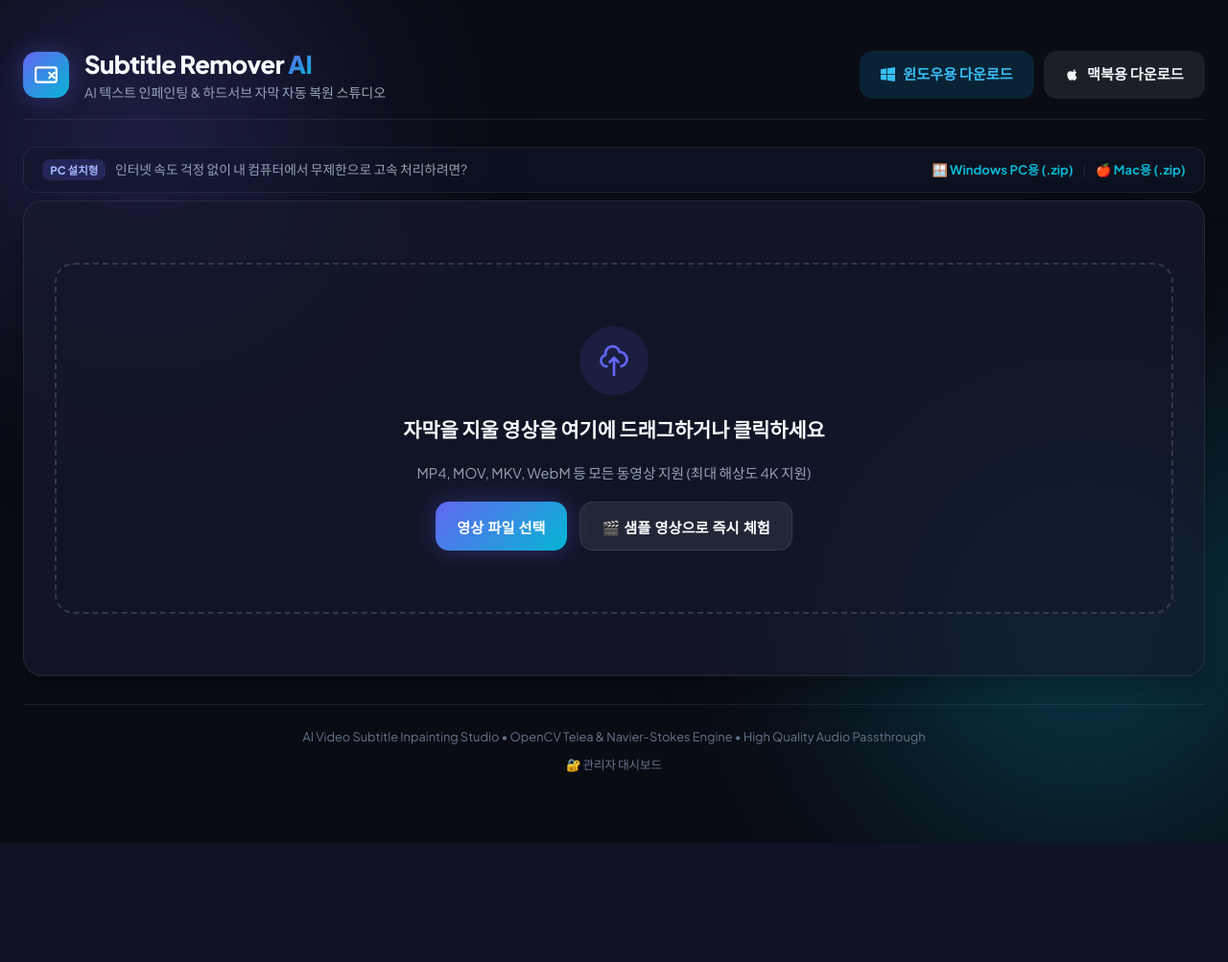
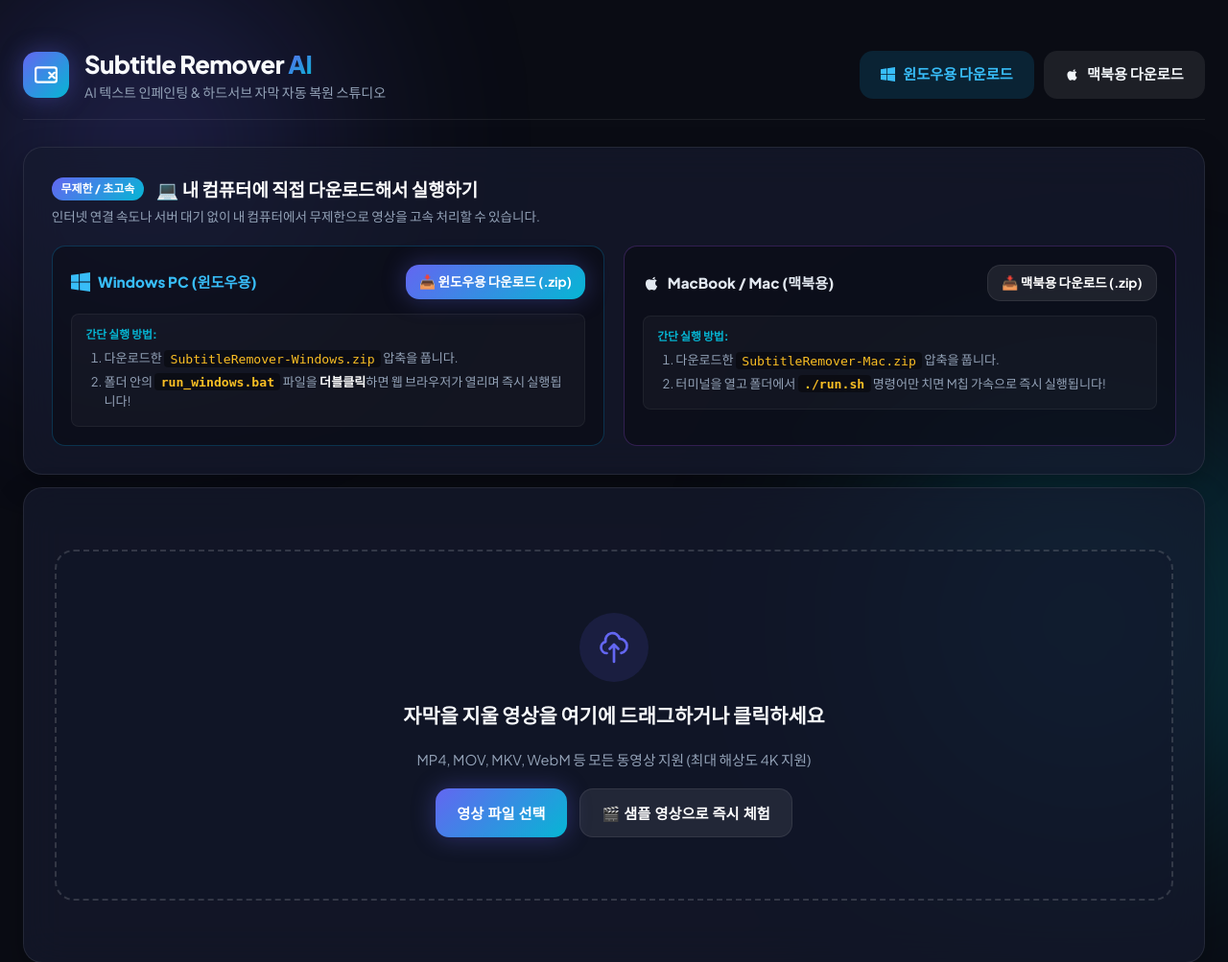
Before and after one commit to dlfldhk423-create/video-subtitle-remover, a FastAPI app: page / in a window 1280 px wide. Shown: the top 1003 px of the page at 96% size. Before the commit the page ends 879 px from the top, so only its background shows below. Run offline with FastAPI, Linux system fonts and the light colour scheme.

Commit message:
feat: 첫 화면에 윈도우/맥북 다운로드 방법 및 초간단 실행 설명 카드 추가

```diff
--- a/static/css/style.css
+++ b/static/css/style.css
@@ -168,52 +168,140 @@ body {
   transform: translateY(-1px);
 }
 
-/* PC 다운로드 배너 */
-.pc-download-banner {
+/* PC 다운로드 및 실행 가이드 박스 */
+.pc-download-box {
+  background: linear-gradient(135deg, rgba(30, 41, 59, 0.5) 0%, rgba(15, 23, 42, 0.7) 100%);
+  border: 1px solid rgba(255, 255, 255, 0.1);
+  padding: 1.5rem 1.8rem;
+  margin-bottom: 0.8rem;
+}
+
+.pdb-header {
+  margin-bottom: 1.2rem;
+}
+.pdb-header-left {
+  display: flex;
+  align-items: center;
+  gap: 0.8rem;
+  margin-bottom: 0.3rem;
+  flex-wrap: wrap;
+}
+.pdb-tag {
+  background: var(--accent-gradient);
+  color: #fff;
+  font-size: 0.75rem;
+  font-weight: 800;
+  padding: 0.2rem 0.6rem;
+  border-radius: var(--radius-full);
+}
+.pdb-title {
+  font-size: 1.18rem;
+  font-weight: 800;
+  color: #fff;
+}
+.pdb-subtitle {
+  font-size: 0.85rem;
+  color: var(--text-muted);
+}
+
+.pdb-os-grid {
+  display: grid;
+  grid-template-columns: 1fr 1fr;
+  gap: 1.2rem;
+}
+@media (max-width: 820px) {
+  .pdb-os-grid {
+    grid-template-columns: 1fr;
+  }
+}
+
+.pdb-os-card {
+  background: rgba(0, 0, 0, 0.3);
+  border-radius: var(--radius-md);
+  padding: 1.2rem;
+  border: 1px solid var(--card-border);
+  display: flex;
+  flex-direction: column;
+  gap: 0.9rem;
+  transition: transform var(--transition-smooth), border-color var(--transition-smooth);
+}
+.pdb-os-card:hover {
+  transform: translateY(-2px);
+}
+.win-card {
+  border-color: rgba(14, 165, 233, 0.25);
+}
+.win-card:hover {
+  border-color: rgba(14, 165, 233, 0.5);
+  box-shadow: 0 0 20px rgba(14, 165, 233, 0.15);
+}
+.mac-card {
+  border-color: rgba(168, 85, 247, 0.25);
+}
+.mac-card:hover {
+  border-color: rgba(168, 85, 247, 0.5);
+  box-shadow: 0 0 20px rgba(168, 85, 247, 0.15);
+}
+
+.pdb-os-top {
   display: flex;
   justify-content: space-between;
   align-items: center;
-  background: rgba(15, 23, 42, 0.5);
-  border: 1px solid rgba(255, 255, 255, 0.08);
-  border-radius: var(--radius-md);
-  padding: 0.75rem 1.2rem;
-  margin-bottom: 0.5rem;
-  font-size: 0.86rem;
+  gap: 0.8rem;
   flex-wrap: wrap;
-  gap: 0.8rem;
 }
-.pdb-text {
+.os-brand {
   display: flex;
   align-items: center;
-  gap: 0.6rem;
+  gap: 0.5rem;
+  font-weight: 800;
+  font-size: 0.95rem;
+  color: #fff;
+}
+.win-card .os-brand {
+  color: #38bdf8;
+}
+.mac-card .os-brand {
+  color: #e2e8f0;
+}
+
+.btn-os-dl {
+  font-size: 0.85rem !important;
+  padding: 0.5rem 0.9rem !important;
+  text-decoration: none;
+}
+
+.os-steps {
+  background: rgba(255, 255, 255, 0.03);
+  border-radius: var(--radius-sm);
+  padding: 0.75rem 0.9rem;
+  border: 1px solid rgba(255, 255, 255, 0.05);
+}
+.os-step-badge {
+  font-size: 0.74rem;
+  font-weight: 800;
+  color: var(--accent-secondary);
+  display: block;
+  margin-bottom: 0.35rem;
+}
+.os-step-list {
+  padding-left: 1.2rem;
+  font-size: 0.82rem;
   color: var(--text-muted);
+  line-height: 1.5;
 }
-.pdb-tag {
-  background: rgba(99, 102, 241, 0.2);
-  color: #a5b4fc;
-  font-size: 0.72rem;
-  font-weight: 800;
-  padding: 0.15rem 0.5rem;
-  border-radius: var(--radius-sm);
+.os-step-list li {
+  margin-bottom: 0.25rem;
 }
-.pdb-buttons {
-  display: flex;
-  align-items: center;
-  gap: 0.6rem;
+.os-step-list code {
+  background: rgba(0, 0, 0, 0.4);
+  color: #fbbf24;
+  padding: 0.1rem 0.4rem;
+  border-radius: 4px;
+  font-family: monospace;
 }
-.btn-text-link {
-  color: var(--accent-secondary);
-  text-decoration: none;
-  font-weight: 700;
-  font-size: 0.82rem;
-  transition: all var(--transition-fast);
-}
-.btn-text-link:hover {
+.os-step-list strong {
   color: #fff;
-  text-decoration: underline;
-}
-.pdb-divider {
-  color: var(--card-border);
 }
 
 .badge {
--- a/templates/index.html
+++ b/templates/index.html
@@ -46,18 +46,62 @@
     </header>
 
     <main class="main-content">
-      <!-- 내 PC 다운로드 안내 띠 배너 -->
-      <div class="pc-download-banner">
-        <div class="pdb-text">
-          <span class="pdb-tag">PC 설치형</span>
-          <span>인터넷 속도 걱정 없이 내 컴퓨터에서 무제한으로 고속 처리하려면?</span>
+      <!-- 내 컴퓨터 직접 다운로드 및 실행 방법 안내 카드 -->
+      <section class="card pc-download-box">
+        <div class="pdb-header">
+          <div class="pdb-header-left">
+            <span class="pdb-tag">무제한 / 초고속</span>
+            <h2 class="pdb-title">💻 내 컴퓨터에 직접 다운로드해서 실행하기</h2>
+          </div>
+          <p class="pdb-subtitle">인터넷 연결 속도나 서버 대기 없이 내 컴퓨터에서 무제한으로 영상을 고속 처리할 수 있습니다.</p>
         </div>
-        <div class="pdb-buttons">
-          <a href="/api/download-app/windows" class="btn-text-link" download>🪟 Windows PC용 (.zip)</a>
-          <span class="pdb-divider">|</span>
-          <a href="/api/download-app/mac" class="btn-text-link" download>🍎 Mac용 (.zip)</a>
+
+        <div class="pdb-os-grid">
+          <!-- Windows 다운로드 & 실행법 -->
+          <div class="pdb-os-card win-card">
+            <div class="pdb-os-top">
+              <div class="os-brand">
+                <svg width="20" height="20" viewBox="0 0 24 24" fill="currentColor">
+                  <path d="M0 3.449L9.75 2.1v9.451H0m10.949-9.602L24 0v11.4H10.949M0 12.6h9.75v9.451L0 20.699M10.949 12.6H24V24l-12.951-1.801"/>
+                </svg>
+                <span>Windows PC (윈도우용)</span>
+              </div>
+              <a href="/api/download-app/windows" class="btn btn-primary btn-sm btn-os-dl" download>
+                📥 윈도우용 다운로드 (.zip)
+              </a>
+            </div>
+            <div class="os-steps">
+              <span class="os-step-badge">간단 실행 방법:</span>
+              <ol class="os-step-list">
+                <li>다운로드한 <code>SubtitleRemover-Windows.zip</code> 압축을 풉니다.</li>
+                <li>폴더 안의 <strong><code>run_windows.bat</code></strong> 파일을 <strong>더블클릭</strong>하면 웹 브라우저가 열리며 즉시 실행됩니다!</li>
+              </ol>
+            </div>
+          </div>
+
+          <!-- Mac 다운로드 & 실행법 -->
+          <div class="pdb-os-card mac-card">
+            <div class="pdb-os-top">
+              <div class="os-brand">
+                <svg width="18" height="18" viewBox="0 0 24 24" fill="currentColor">
+                  <path d="M18.71 19.5c-.83 1.24-1.71 2.45-3.05 2.47-1.34.03-1.77-.79-3.29-.79-1.53 0-2 .77-3.27.82-1.31.05-2.3-1.32-3.14-2.53C4.25 17 2.94 12.45 4.7 9.39c.87-1.52 2.43-2.48 4.12-2.51 1.28-.02 2.5.87 3.29.87.78 0 2.26-1.07 3.81-.91.65.03 2.47.26 3.64 1.98-.09.06-2.17 1.28-2.15 3.81.03 3.02 2.65 4.03 2.68 4.04-.03.07-.42 1.44-1.38 2.83M15.97 6.85c.66-.82 1.11-1.95.99-3.09-.95.04-2.14.65-2.82 1.45-.6.69-1.12 1.83-1 2.94 1.07.08 2.17-.48 2.83-1.3"/>
+                </svg>
+                <span>MacBook / Mac (맥북용)</span>
+              </div>
+              <a href="/api/download-app/mac" class="btn btn-secondary btn-sm btn-os-dl" download>
+                📥 맥북용 다운로드 (.zip)
+              </a>
+            </div>
+            <div class="os-steps">
+              <span class="os-step-badge">간단 실행 방법:</span>
+              <ol class="os-step-list">
+                <li>다운로드한 <code>SubtitleRemover-Mac.zip</code> 압축을 풉니다.</li>
+                <li>터미널을 열고 폴더에서 <strong><code>./run.sh</code></strong> 명령어만 치면 M칩 가속으로 즉시 실행됩니다!</li>
+              </ol>
+            </div>
+          </div>
         </div>
-      </div>
+      </section>
       <!-- 1단계: 업로드 영역 -->
       <section id="upload-section" class="card upload-card">
         <div id="drop-zone" class="drop-zone">
```
